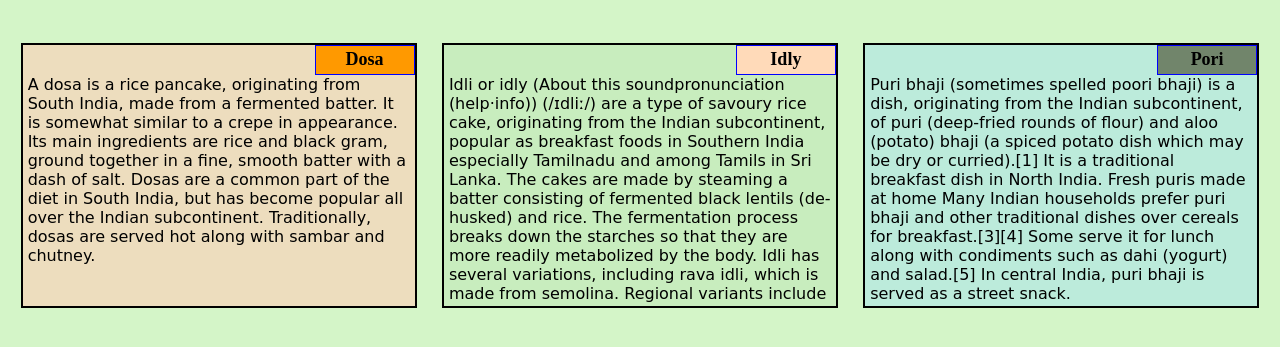
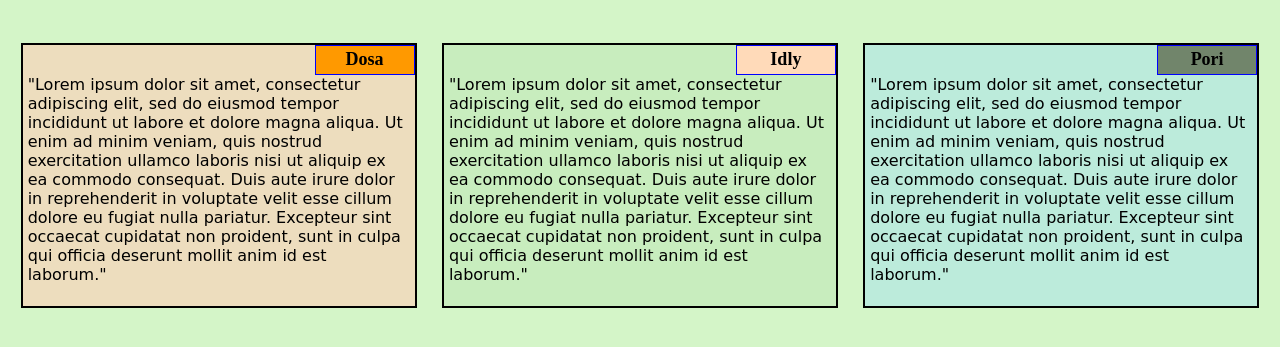
Before and after one commit to Ravibharathi-SP/coursera, a plain HTML site: page Html1.html in a window 1280 px wide. Shown: the part 95-442 px from the top of the page. Drawn offline with Linux system fonts and the light colour scheme.

Commit message:
Update Html1.html

```diff
--- a/Html1.html
+++ b/Html1.html
@@ -10,17 +10,14 @@
     <h1>Food</h1>
     <div id="div1" class = "content" >
       <div class="head" id = "Dosa">Dosa</div>
-      A dosa is a rice pancake, originating from South India, made from a fermented batter. It is somewhat similar to a crepe in appearance. Its main ingredients are rice and black gram, ground together in a fine, smooth batter with a dash of salt. Dosas are a common part of the diet in South India, but has become popular all over the Indian subcontinent. Traditionally, dosas are served hot along with sambar and chutney.
-    </div>
+"Lorem ipsum dolor sit amet, consectetur adipiscing elit, sed do eiusmod tempor incididunt ut labore et dolore magna aliqua. Ut enim ad minim veniam, quis nostrud exercitation ullamco laboris nisi ut aliquip ex ea commodo consequat. Duis aute irure dolor in reprehenderit in voluptate velit esse cillum dolore eu fugiat nulla pariatur. Excepteur sint occaecat cupidatat non proident, sunt in culpa qui officia deserunt mollit anim id est laborum."    </div>
 
     <div id="div2" class = "content">
       <div class="head" id = "Idly">Idly</div>
-      Idli or idly (About this soundpronunciation (help·info)) (/ɪdliː/) are a type of savoury rice cake, originating from the Indian subcontinent, popular as breakfast foods in Southern India especially Tamilnadu and among Tamils in Sri Lanka. The cakes are made by steaming a batter consisting of fermented black lentils (de-husked) and rice. The fermentation process breaks down the starches so that they are more readily metabolized by the body. Idli has several variations, including rava idli, which is made from semolina. Regional variants include sanna of Konkan.
-    </div>
+"Lorem ipsum dolor sit amet, consectetur adipiscing elit, sed do eiusmod tempor incididunt ut labore et dolore magna aliqua. Ut enim ad minim veniam, quis nostrud exercitation ullamco laboris nisi ut aliquip ex ea commodo consequat. Duis aute irure dolor in reprehenderit in voluptate velit esse cillum dolore eu fugiat nulla pariatur. Excepteur sint occaecat cupidatat non proident, sunt in culpa qui officia deserunt mollit anim id est laborum."    </div>
 
     <div id="div3" class = "content">
       <div class="head" id = "Pori">Pori</div>
-      Puri bhaji (sometimes spelled poori bhaji) is a dish, originating from the Indian subcontinent, of puri (deep-fried rounds of flour) and aloo (potato) bhaji (a spiced potato dish which may be dry or curried).[1] It is a traditional breakfast dish in North India. Fresh puris made at home Many Indian households prefer puri bhaji and other traditional dishes over cereals for breakfast.[3][4] Some serve it for lunch along with condiments such as dahi (yogurt) and salad.[5] In central India, puri bhaji is served as a street snack.
-    </div>
+"Lorem ipsum dolor sit amet, consectetur adipiscing elit, sed do eiusmod tempor incididunt ut labore et dolore magna aliqua. Ut enim ad minim veniam, quis nostrud exercitation ullamco laboris nisi ut aliquip ex ea commodo consequat. Duis aute irure dolor in reprehenderit in voluptate velit esse cillum dolore eu fugiat nulla pariatur. Excepteur sint occaecat cupidatat non proident, sunt in culpa qui officia deserunt mollit anim id est laborum."    </div>
   </body>
 </html>
```
